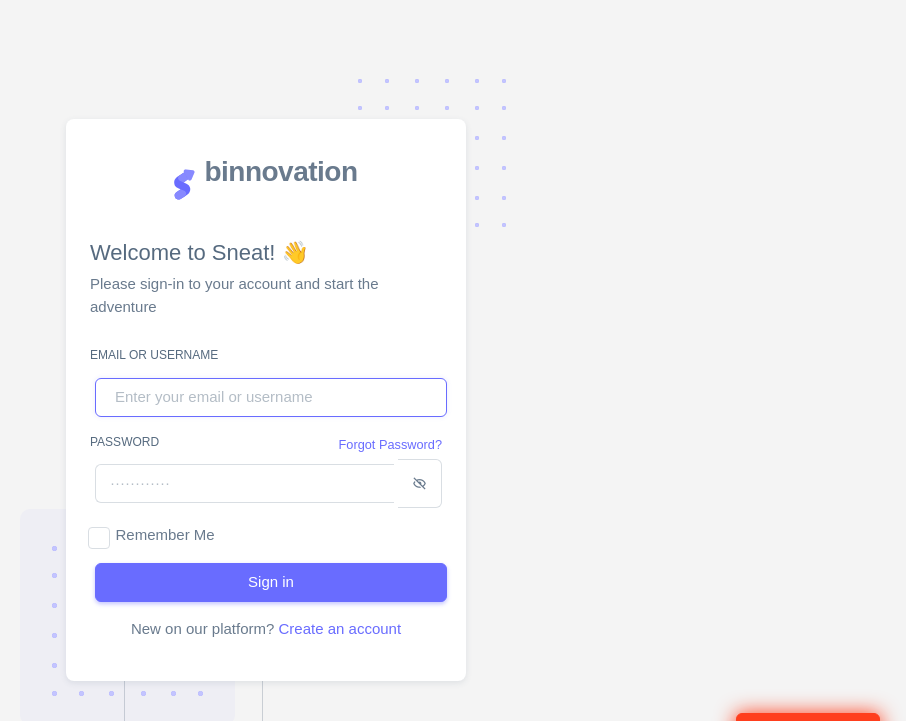
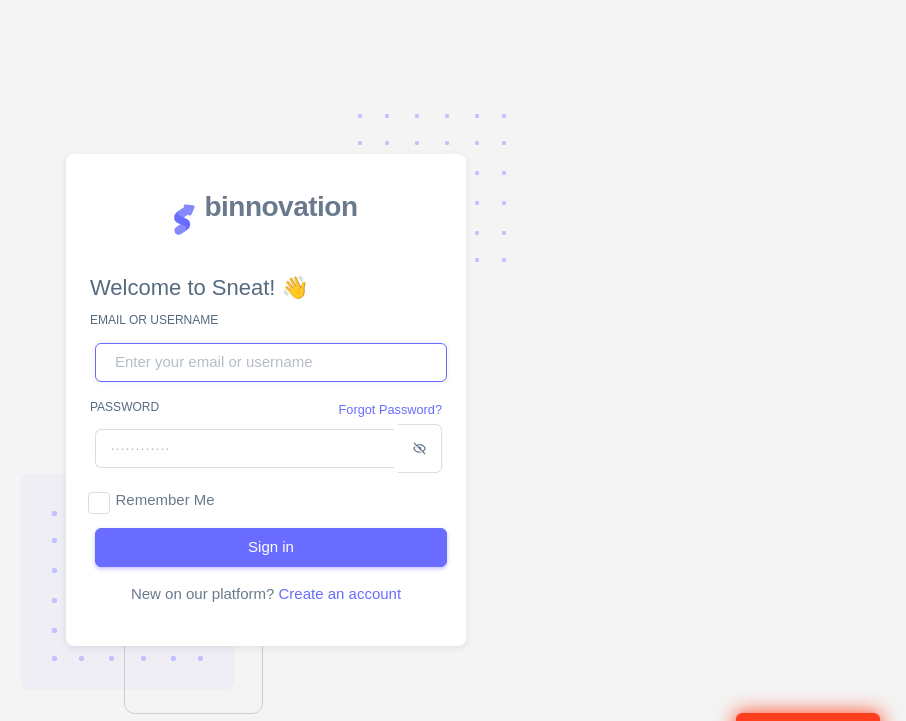
Before and after one commit to Nazeeee0214/twoFold_Portal, a PHP site: page /auth-login-basic.php in a window 1280 px wide. Shown: the top 721 px of the page, without its empty margins (374-1280 px from the left). Run offline with PHP 8.4, Linux system fonts and the light colour scheme.

Commit message:
Update auth-login-basic.php

```diff
--- a/auth-login-basic.php
+++ b/auth-login-basic.php
@@ -136,7 +136,7 @@
               </div>
               <!-- /Logo -->
               <h4 class="mb-2">Welcome to Sneat! 👋</h4>
-              <p class="mb-4">Please sign-in to your account and start the adventure</p>
+
 
               <form id="formAuthentication" class="mb-3" action="index.php" method="POST">
                 <div class="mb-3">
```
